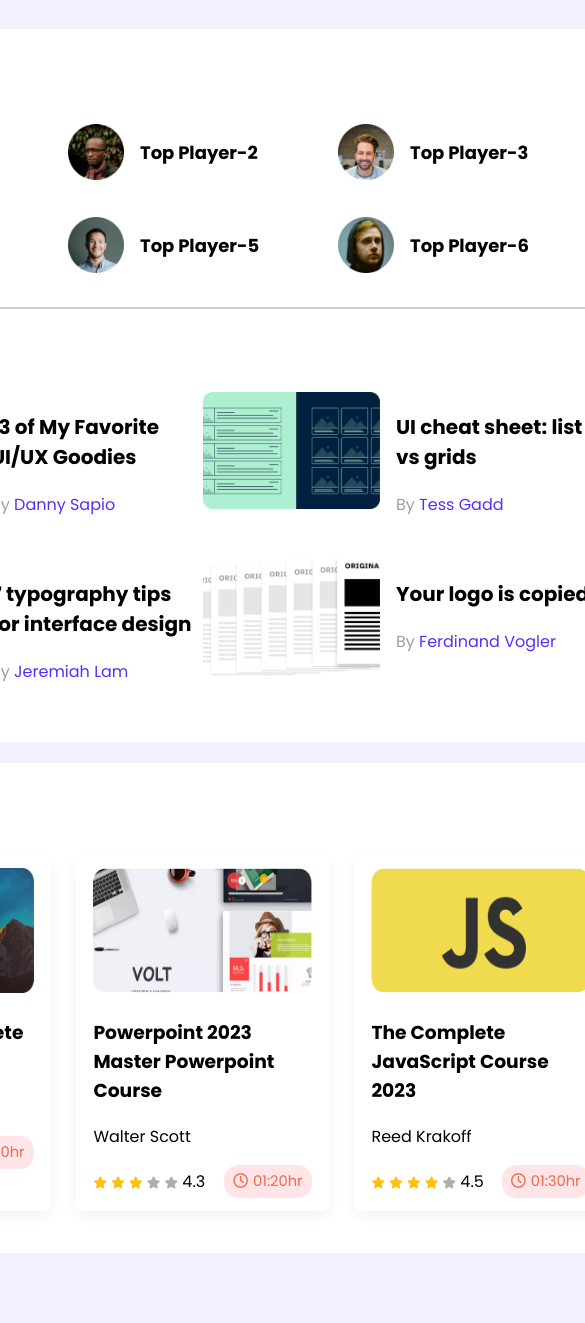
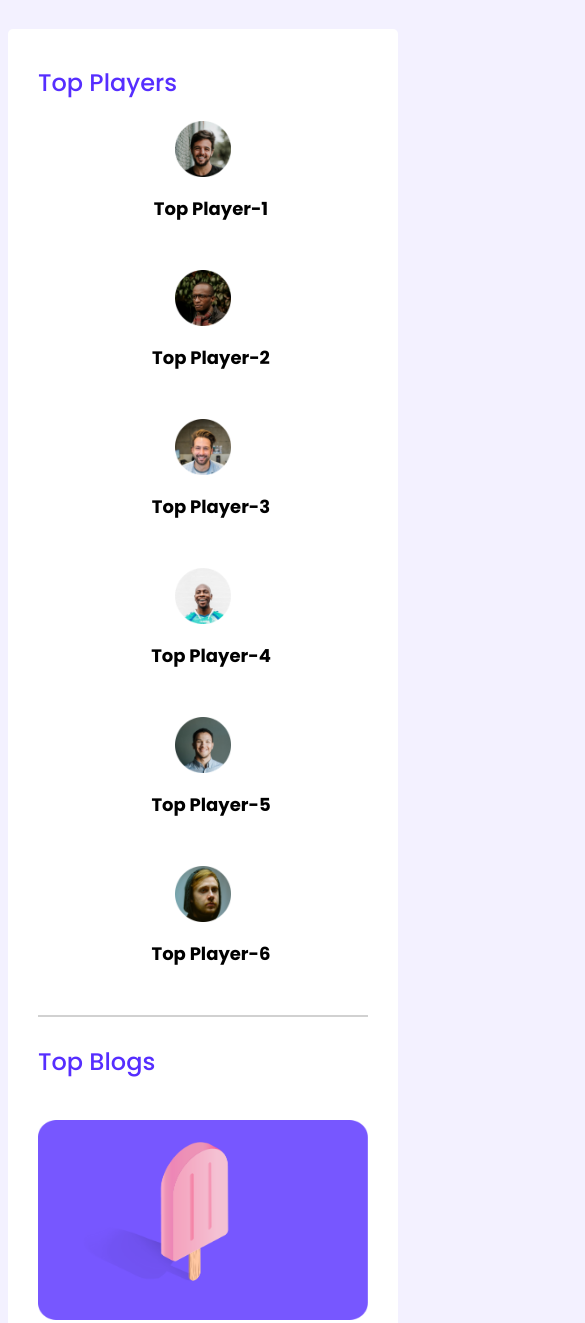
Before and after one commit to ashfaque9426/leader-board-css3, a plain HTML site: page index.html in a window 390 px wide. Shown: the top 1323 px of the page, 585 px wide, since content can reach past the window. Before the commit the page ends 1261 px from the top, so only its background shows below. Drawn offline with Linux system fonts and the light colour scheme.

Commit message:
Finished Responsiveness

```diff
--- a/styles/style.css
+++ b/styles/style.css
@@ -138,3 +138,45 @@ hr {
 .fa-clock {
     padding-right: 5px;
 }
+
+
+/* responsive design */
+/* for mobile devices */
+@media only screen and (max-width:688px) {
+    .container {
+        width: 100%;
+    }
+    .players, .blogs, .courses {
+        grid-template-columns: 1fr;
+    }
+    .player, .blog {
+        flex-direction: column;
+    }
+    .blogs .blog .thumbnail img {
+        width: 100%;
+        height: 200px;
+        margin-top: 20px;
+    }
+    .courses {
+        grid-row-gap: 20px;
+    }
+    .courses .course {
+        width: 100%;
+    }
+    .courses .course img {
+        height: 155px;
+    }
+}
+
+/* for tablet devices */
+@media only screen and (min-width: 689px) and (max-width: 992px) {
+    .container {
+        width: 100%;
+    }
+    .players, .courses {
+        grid-template-columns: repeat(2, 1fr);
+    }
+    .blogs {
+        grid-template-columns: 1fr;
+    }
+}
```
